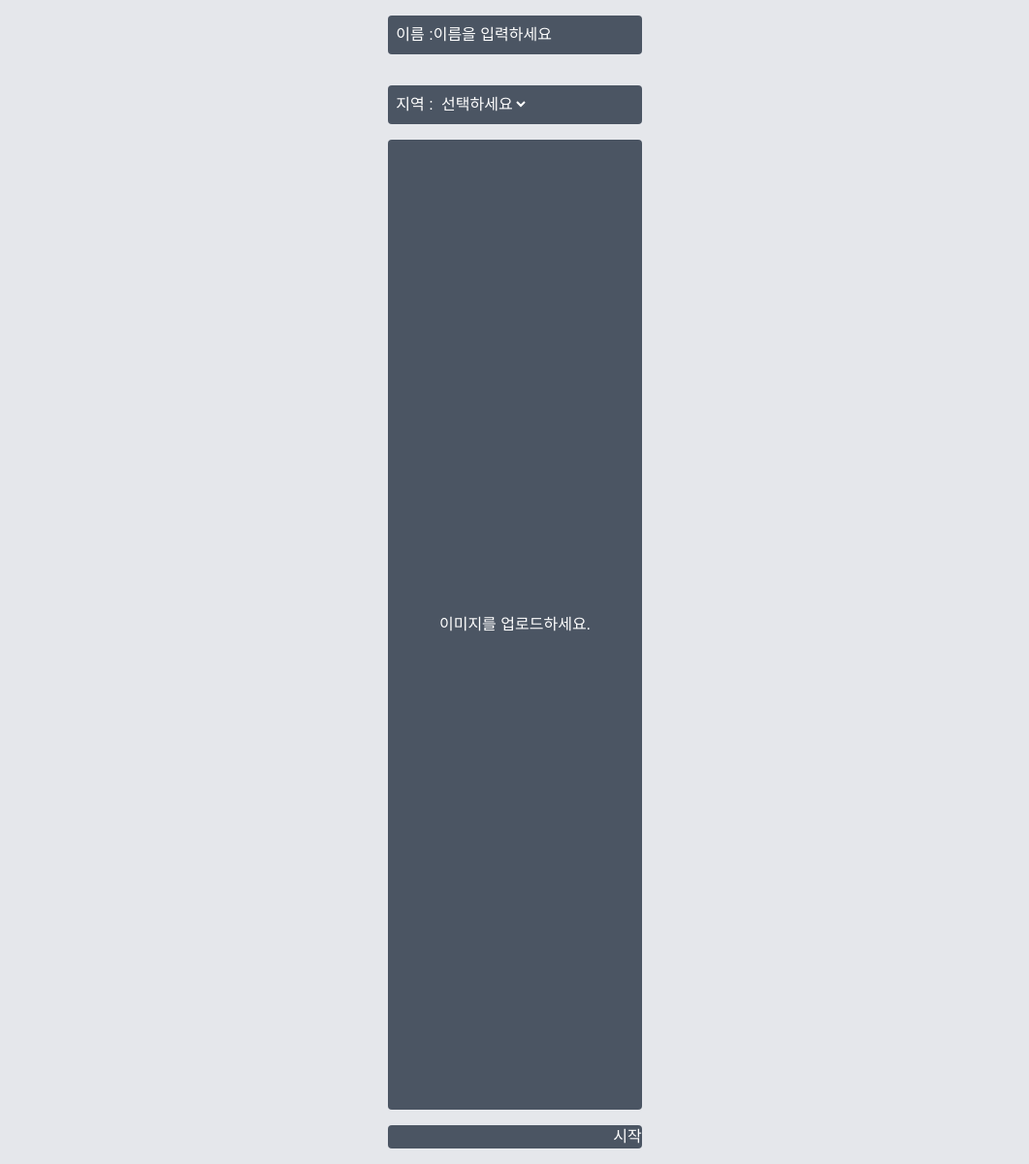
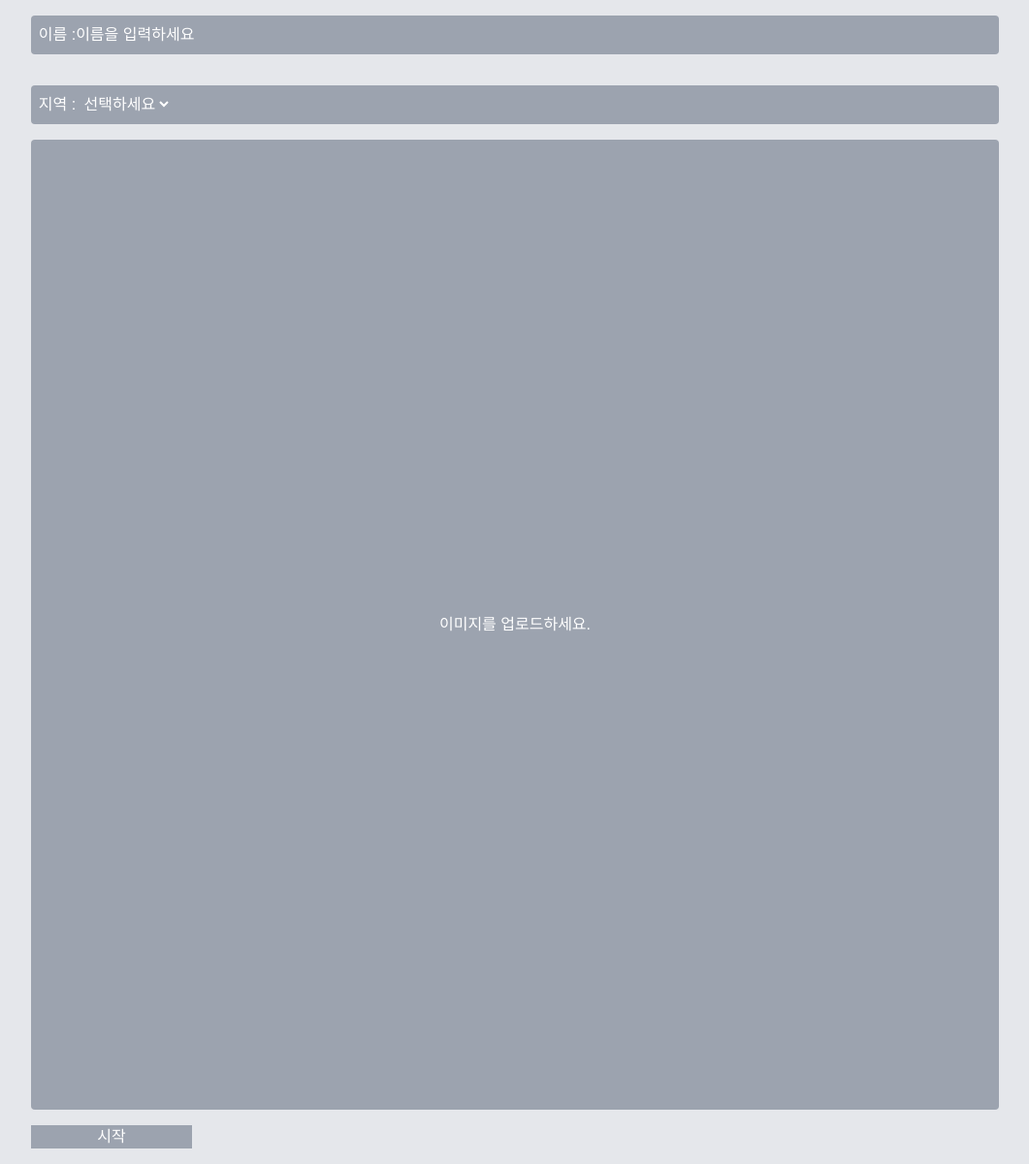
Before and after one commit to KDT-IaaS-Class-Two-Group/KDT-IaaS-2-ProjectB-2team, a Next.js app in the folder frontend/: page /UserPage in a window 1280 px wide. Shown: the whole page at 97% size, without its empty margins (109-1170 px from the left). Built offline with nearby package versions, Linux system fonts and the light colour scheme.

Commit message:
Fix | userpages.tsx
usecontext로 데이터 보내기 성공

```diff
--- a/frontend/src/pages/UserPage.tsx
+++ b/frontend/src/pages/UserPage.tsx
@@ -1,5 +1,6 @@
 import React, { useState ,useContext } from 'react';
 import Image from 'next/image';
+import { useRouter } from 'next/router';
 import '../app/globals.css';
 import { UserContext } from '@/components/context';
 
@@ -8,7 +9,9 @@ const UserPage: React.FC = () => {
   if (!context) {
     throw new Error("UserContext must be used within a UserProvider");
   }
-  const { setUserData } = context;
+  const { userData , setUserData } = context;
+
+  const userouter = useRouter();
   const [inputValue, setInputValue] = useState('');
   const [selectedOption, setSelectedOption] = useState('');
   const [image, setImage] = useState<File | null>(null);
@@ -46,6 +49,8 @@ const UserPage: React.FC = () => {
     }
 
     const formData = new FormData();
+    formData.append("nickname",inputValue);
+    formData.append("region", selectedOption)
     if (image) formData.append('image', image);
 
     try {
@@ -55,15 +60,15 @@ const UserPage: React.FC = () => {
       });
       const result = await response.json()
       console.log(result)
+      console.log(result.message)
+      // console.log(URL.createObjectURL(image))
 
       if (response.ok) {
         setUserData({
-          nickname: inputValue,
-          region: selectedOption,
-          image: URL.createObjectURL(image),
-          stats : result
+          result : result.message
         });
-        window.location.href = `/PreDict`;
+        console.log(userData);
+        userouter.push('/PreDict')
       } else {
         console.error('서버 오류:', response.statusText);
       }
@@ -75,8 +80,8 @@ const UserPage: React.FC = () => {
 
   return (
     <div id="root" className="flex flex-col items-center space-y-4 p-4 bg-gray-200">
-      <form onSubmit={handleSubmit} className="flex flex-col space-y-4">
-      <div className="w-full p-2 mb-4 bg-gray-600 text-white rounded">
+      <form onSubmit={handleSubmit} className="flex flex-col space-y-4 w-4/5">
+      <div className="w-full p-2 mb-4 bg-gray-400 text-white rounded">
         이름 :
         <input
           type="name"
@@ -84,12 +89,12 @@ const UserPage: React.FC = () => {
           value={inputValue}
           onChange={handleInputChange}
           placeholder="이름을 입력하세요"
-          className='bg-gray-600 text-white placeholder-white'
+          className='bg-gray-400 text-white placeholder-white'
         />
       </div>
-      <div className="w-full p-2 mb-4 bg-gray-600 rounded">
+      <div className="w-full p-2 mb-4 bg-gray-400 rounded">
         <label htmlFor="region" className='text-white'>지역 : </label>
-        <select id="region" value={selectedOption} onChange={handleSelectChange} className='bg-gray-600 text-white'>
+        <select id="region" value={selectedOption} onChange={handleSelectChange} className='bg-gray-400 text-white'>
           <option value="선택" className='text-white'>선택하세요</option>
           <option value="대전">대전</option>
           <option value="대구">대구</option>
@@ -99,7 +104,7 @@ const UserPage: React.FC = () => {
         </select>
       </div>
 
-      <label htmlFor="img" className={`w-full h-1000 bg-gray-600 text-white flex items-center justify-center rounded mb-4 ${imagePreview ? 'hidden' : ''}`}>
+      <label htmlFor="img" className={`w-full h-1000 bg-gray-400 text-white flex items-center justify-center rounded mb-4 ${imagePreview ? 'hidden' : ''}`}>
         이미지를 업로드하세요.
         <input id="img" type="file" onChange={handleImageChange} className="hidden" />
       </label>
@@ -116,7 +121,7 @@ const UserPage: React.FC = () => {
       )}
 
       {errorMessage && <p className="text-red-500">{errorMessage}</p>}
-      <button type="submit" className='flex justify-end bg-gray-600 text-white rounded'>시작</button>
+      <button type="submit" className='flex bg-gray-400 text-white w-1/6 justify-center items-end'>시작</button>
       </form>
     </div>
   );
```
